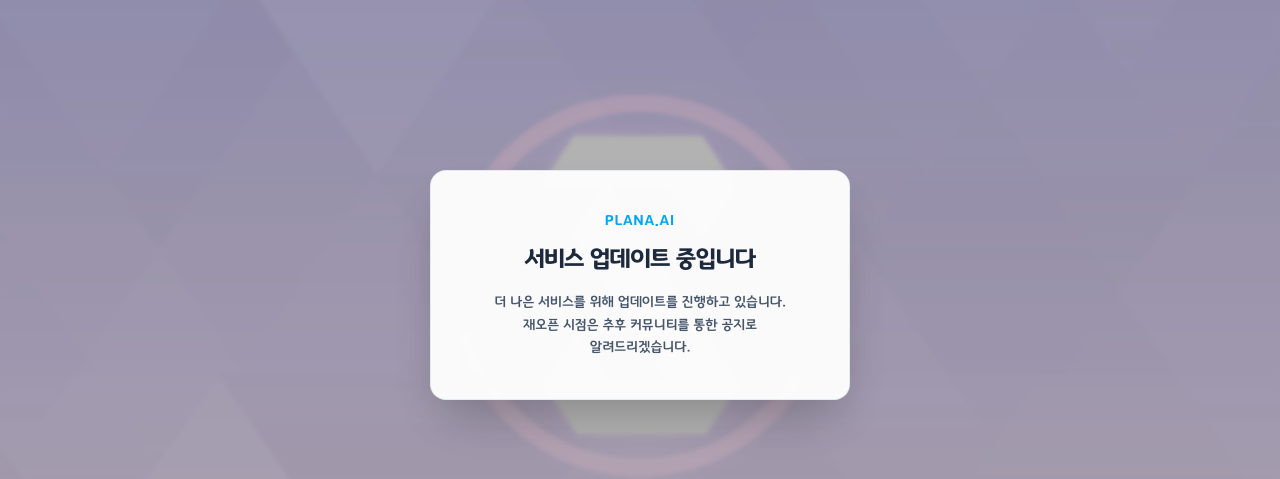
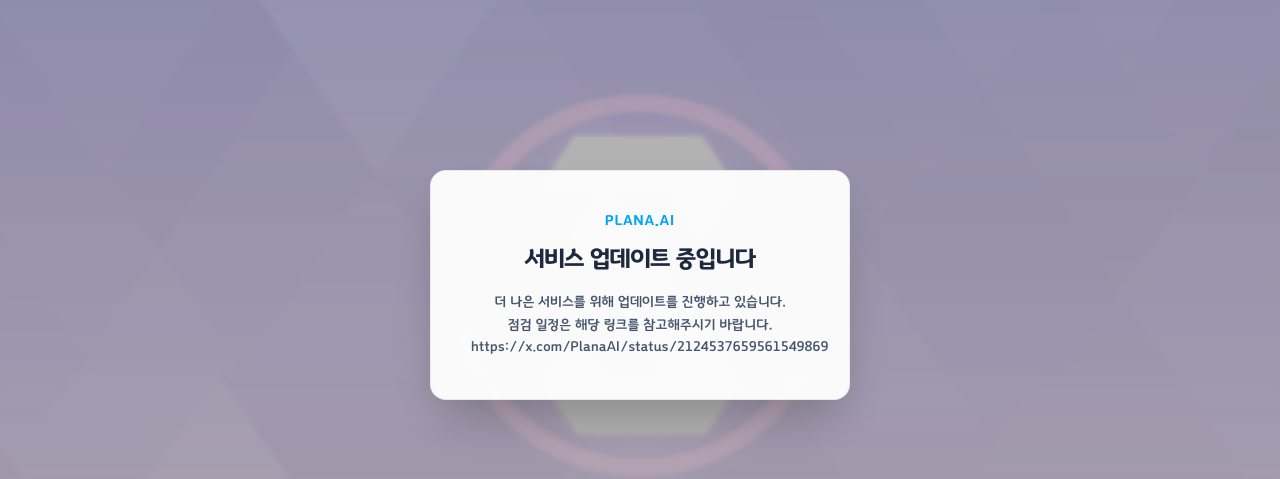
Before and after one commit to planaai/planaaiWebsite, a Next.js app in the folder client/: page / in a window 1280 px wide. Shown: the part 115-594 px from the top of the page. Built offline with nearby package versions, Linux system fonts and the light colour scheme.

Commit message:
Update MaintenanceNotice.tsx

```diff
--- a/client/src/components/ui/MaintenanceNotice.tsx
+++ b/client/src/components/ui/MaintenanceNotice.tsx
@@ -13,7 +13,7 @@ export function MaintenanceNotice() {
         <p className="mt-4 text-xs sm:text-sm text-slate-600 leading-relaxed break-keep">
           더 나은 서비스를 위해 업데이트를 진행하고 있습니다.
           <br className="hidden sm:inline" />
-          {' '}재오픈 시점은 추후 커뮤니티를 통한 공지로 알려드리겠습니다.
+          {' '}점검 일정은 해당 링크를 참고해주시기 바랍니다. https://x.com/PlanaAI/status/2124537659561549869
         </p>
       </div>
     </div>
```
